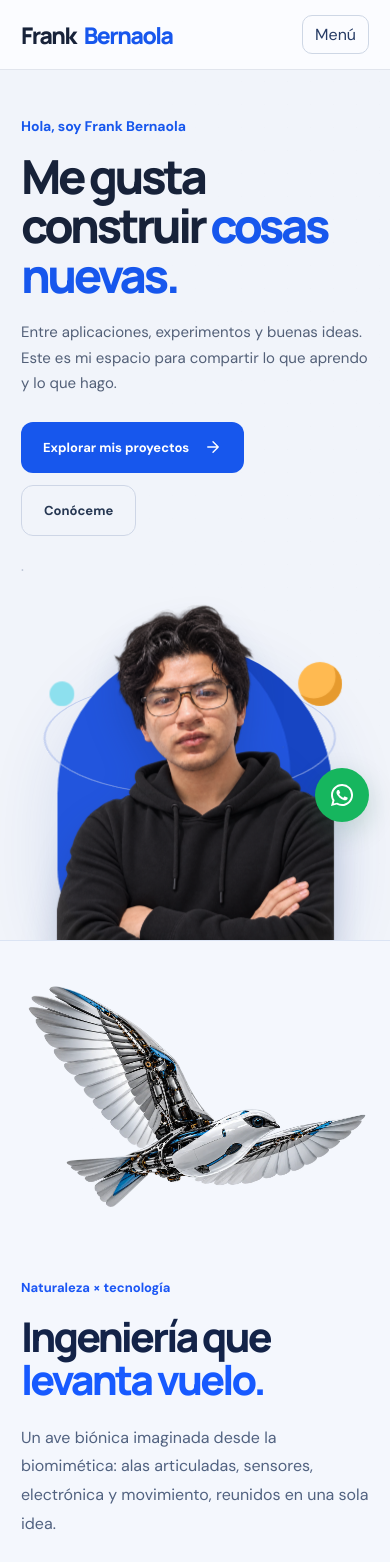
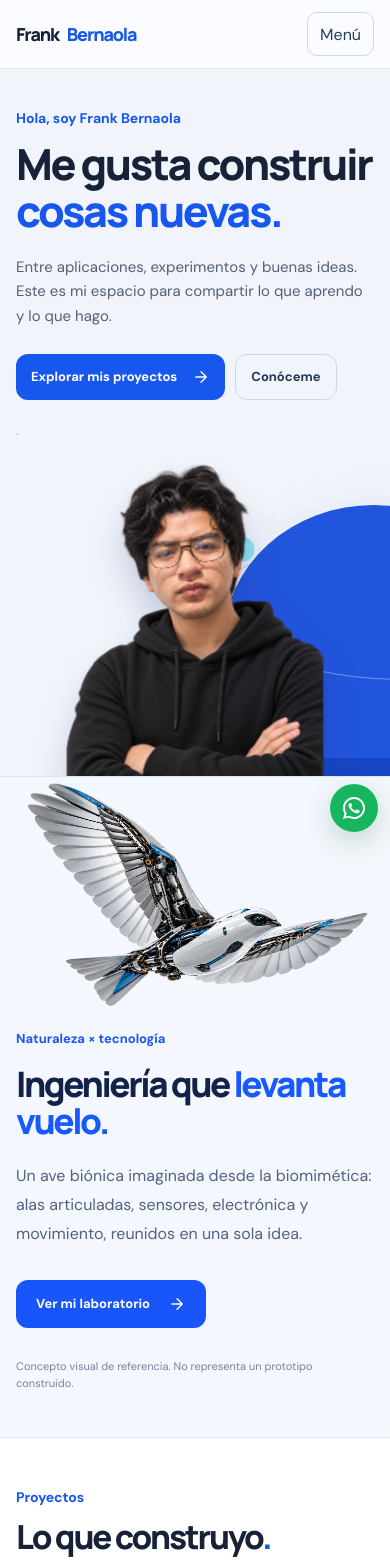
Before and after one commit to FrankDeveloperxd/FrankDeveloperxd.github.io, a React (Vite) app: page / in a window 390 px wide. Shown: the top 1562 px of the page. Built offline with nearby package versions, Linux system fonts and the light colour scheme.

Commit message:
Mejorar responsive del portafolio y FrankLabs

```diff
--- /dev/null
+++ b/src/labs-responsive.css
@@ -0,0 +1,52 @@
+/* FrankLabs responsive layer — load AFTER labs.css */
+.labs-page { overflow-x: clip; }
+.labs-shell { width: min(1190px, calc(100% - 2 * clamp(16px, 4vw, 28px))); }
+.labs-page *, .labs-page *::before, .labs-page *::after { min-width: 0; }
+.labs-tool-heading p, .labs-tool p, .note p, .space-project strong { overflow-wrap: anywhere; }
+.labtool-panel, .labtool-display, .kanban-wrap, .notes-layout, .spaces-layout { max-width: 100%; }
+.labtool-display img, .labtool-display canvas { max-width: 100%; height: auto; }
+.labtool-panel input[type='file'] { max-width: 100%; }
+@media (max-width: 1000px) {
+  .labs-cards { grid-template-columns: repeat(2, minmax(0, 1fr)); gap: 16px; }
+  .labtool-layout { grid-template-columns: repeat(2, minmax(0, 1fr)); }
+  .spaces-layout { grid-template-columns: minmax(200px, .7fr) minmax(0, 1.3fr); }
+  .kanban-grid { gap: 10px; }
+  .kanban-lane { padding: 12px; }
+  .notes-layout { grid-template-columns: 1fr; }
+}
+@media (max-width: 740px) {
+  .labs-page { padding: 30px 0 60px; }
+  .labs-catalog-header { flex-direction: column; align-items: stretch; gap: 20px; }
+  .labs-search { width: 100%; min-width: 0; }
+  .labs-tool-heading { align-items: flex-start; gap: 14px; }
+  .labs-tool-heading h1 { font-size: clamp(28px, 6.5vw, 44px); }
+  .labs-tool-heading .labs-tool-icon { flex-shrink: 0; width: 56px; height: 56px; }
+  .labtool-layout, .spaces-layout { grid-template-columns: 1fr; }
+  .spaces-layout { gap: 16px; }
+  .space-sidebar { border-right: 0; border-bottom: 1px solid #e0e7f5; padding: 0 0 20px; }
+  .kanban-grid { grid-template-columns: 1fr; gap: 14px; }
+  .kanban-lane { min-height: 170px; }
+  .kanban-wrap, .notes-layout, .spaces-layout { padding: 18px; }
+  .labtool-panel, .labtool-display { padding: 20px; min-height: 260px; }
+}
+@media (max-width: 520px) {
+  .labs-shell { width: calc(100% - 32px); }
+  .labs-cards { grid-template-columns: 1fr; gap: 12px; }
+  .labs-tool { min-height: 170px; padding: 20px; }
+  .labs-card-head { margin-bottom: 15px; }
+  .labs-tool-heading { flex-wrap: wrap; }
+  .labs-tool-heading h1 { font-size: clamp(26px, 8vw, 36px); }
+  .labs-breadcrumb { gap: 8px; flex-wrap: wrap; line-height: 1.5; margin-bottom: 22px; }
+  .labtool-panel, .labtool-display, .kanban-wrap, .notes-layout, .spaces-layout { border-radius: 18px; padding: 15px; }
+  .labtool-panel input:not([type='color']):not([type='range']), .labtool-panel select, .labtool-panel textarea, .task-form input { font-size: 16px; }
+  .labtool-display>img:not(.result-image) { width: min(100%, 250px); }
+  .task-form { display: flex; flex-direction: column; align-items: stretch; }
+  .task-form > * { width: 100%; }
+  .note-list { grid-template-columns: 1fr; }
+  .space-project { width: 100%; min-width: 0; }
+  .spaces-content h2 { font-size: clamp(25px, 8vw, 34px); }
+  .labs-bottom-nav button, .labs-breadcrumb button { min-height: 42px; }
+}
+@media (hover: none) {
+  .labs-tool:hover, .labs-tool:hover .labs-tool-icon, .labs-tool:hover .labs-card-arrow { transform: none; }
+}
--- a/src/main.jsx
+++ b/src/main.jsx
@@ -2,6 +2,8 @@ import LabsPage from './labs/LabsPage.tsx';
 import React, { useEffect, useRef, useState } from 'react';
 import { createRoot } from 'react-dom/client';
 import './style.css';
+import './portfolio-responsive.css';
+import './labs-responsive.css';
 
 const projects = [
   { name:'MODCONTROL', group:'Monitoreo industrial', desc:'App para visualizar variables, sensores y alertas desde dispositivos conectados.', color:'blue', art:'monitor', tags:['Android','MQTT'] },
--- /dev/null
+++ b/src/portfolio-responsive.css
@@ -0,0 +1,99 @@
+/* Frank Portfolio — responsive layer. Load AFTER style.css. */
+:root { --mobile-gutter: clamp(16px, 4vw, 32px); }
+html { scroll-padding-top: 84px; }
+body { min-width: 0; overflow-x: clip; }
+img, video, canvas { max-width: 100%; }
+.container { width: min(1260px, calc(100% - 2 * var(--mobile-gutter))); }
+.header-inner, .hero-grid, .about-grid, .bird-feature-layout, .detail-hero,
+.detail-columns, .project, .tools-grid, .journey-mosaic { min-width: 0; }
+.hero-copy, .hero-portrait, .bird-feature-copy, .bird-photo,
+.project-details, .project-image, .about-copy { min-width: 0; }
+.hero h1, .bird-feature h2, .section h2, .detail-copy h1 { overflow-wrap: break-word; }
+.hero-portrait img { max-width: 100%; }
+@media (max-width: 1100px) {
+  .header-inner { gap: 18px; }
+  .header-inner nav { gap: 17px; }
+  .hero-grid { grid-template-columns: minmax(0, 1.05fr) minmax(0, .95fr); gap: 18px; }
+  .hero h1 { font-size: clamp(43px, 5.8vw, 72px); }
+  .journey-mosaic { grid-template-columns: repeat(2, minmax(0, 1fr)); }
+  .tools-grid { grid-template-columns: repeat(3, minmax(0, 1fr)); }
+  .bird-feature-layout { grid-template-columns: minmax(0, 53%) minmax(0, 47%); }
+  .bird-photo { height: min(45vw, 480px); min-height: 0; }
+}
+@media (max-width: 800px) {
+  .header-inner { position: relative; min-height: 68px; gap: 12px; }
+  .logo { font-size: clamp(18px, 3vw, 22px); white-space: nowrap; }
+  .mobile-menu { display: inline-flex !important; align-items: center; justify-content: center; min-height: 44px; min-width: 62px; margin-left: auto; }
+  .header-inner > nav { display: none !important; position: absolute; top: calc(100% + 1px); left: calc(-1 * var(--mobile-gutter)); right: calc(-1 * var(--mobile-gutter)); margin: 0; padding: 14px var(--mobile-gutter) 20px; background: #fff; border-bottom: 1px solid #dce4f3; box-shadow: 0 16px 24px #142b5717; flex-direction: column; align-items: stretch; gap: 0; z-index: 65; }
+  .header-inner > nav.open { display: flex !important; }
+  .header-inner > nav a { display: flex; align-items: center; min-height: 46px; font-size: 15px; }
+  .nav-github { display: none !important; }
+  .hero-grid { display: flex; flex-direction: column; min-height: 0; gap: 0; }
+  .hero-copy { width: 100%; padding: 48px 0 14px; }
+  .hero h1 { font-size: clamp(42px, 8.4vw, 68px); max-width: 680px; }
+  .hero-portrait { height: clamp(290px, 58vw, 470px); width: min(100%, 490px); align-self: center; transform: none !important; }
+  .orbit-stage { width: min(100%, 450px); height: 90%; }
+  .section-top, .tools-heading { flex-direction: column; align-items: flex-start; gap: 12px; }
+  .section-top > p { max-width: 630px; margin: 0; }
+  .projects-grid { grid-template-columns: repeat(2, minmax(0, 1fr)); gap: 16px; }
+  .project:first-child { grid-column: 1 / -1; }
+  .about-grid { grid-template-columns: 1fr; gap: 20px; }
+  .bird-feature-layout { display: flex; flex-direction: column; min-height: 0; gap: 0; }
+  .bird-photo { order: 1; width: 100%; height: clamp(245px, 50vw, 460px); min-height: 0; background-size: contain !important; }
+  .bird-feature-copy { order: 2; width: 100%; padding: 16px 0 44px; }
+  .detail-hero, .detail-columns { grid-template-columns: 1fr; }
+  .detail-art { min-height: 270px; }
+  .detail-copy { padding: clamp(20px, 5vw, 42px); }
+  .lab-grid { grid-template-columns: repeat(2, minmax(0, 1fr)); }
+}
+@media (max-width: 560px) {
+  :root { --mobile-gutter: 16px; }
+  .site-header { backdrop-filter: blur(8px); }
+  .hero-copy { padding: 40px 0 8px; }
+  .hero h1 { font-size: clamp(37px, 11vw, 58px); line-height: 1.09; letter-spacing: -.055em; }
+  .eyebrow { margin-bottom: 14px; }
+  .hero-lede { font-size: 15px; line-height: 1.65; }
+  .hero-actions { gap: 10px; }
+  .hero-actions .btn { min-height: 46px; padding: 12px 15px; }
+  .hero-portrait { height: clamp(265px, 81vw, 390px); }
+  .orbit-stage { height: 92%; }
+  .section { padding-block: 50px !important; }
+  .section h2, .contact h2 { font-size: clamp(32px, 8.5vw, 46px); }
+  .projects-grid { grid-template-columns: 1fr; gap: 16px; }
+  .project:first-child { grid-column: auto; display: block; min-height: 0; }
+  .project:first-child .project-image, .project-image { height: 200px; }
+  .project:first-child .project-details { padding: 20px; }
+  .project:first-child h3 { font-size: 22px; }
+  .tools-grid { grid-template-columns: repeat(2, minmax(0, 1fr)); gap: 10px; }
+  .tool-card { min-height: 158px; padding: 16px 12px; }
+  .tool-card strong { font-size: 17px !important; }
+  .tool-card small { font-size: 12px !important; }
+  .tool-icon { width: 46px; height: 46px; }
+  .lab-grid { grid-template-columns: 1fr; }
+  .lab-graphic { height: 150px !important; }
+  .journey-mosaic { grid-template-columns: 1fr; }
+  .journey-tile { min-height: 0; padding: 22px; }
+  .bird-feature-copy h2 { font-size: clamp(35px, 9vw, 48px); }
+  .bird-photo { height: clamp(200px, 60vw, 330px); }
+  .detail-modules { grid-template-columns: 1fr; }
+  .detail-footer { flex-direction: column; align-items: stretch; }
+  .contact { padding: 58px 0 !important; }
+  .contact-actions { flex-direction: column; align-items: stretch; }
+  .contact-actions .btn { width: 100%; }
+  .footer-inner { flex-direction: column; text-align: center; align-items: center; }
+  .whatsapp-float { right: 12px; bottom: max(12px, env(safe-area-inset-bottom)); width: 48px; height: 48px; }
+}
+@media (max-width: 370px) {
+  .logo { font-size: 18px; }
+  .hero-actions { flex-direction: column; align-items: stretch; }
+  .hero-actions .btn { width: 100%; }
+  .tools-grid { grid-template-columns: 1fr; }
+}
+@media (hover: none), (pointer: coarse) {
+  .hero-portrait, .orbit-stage { transform: none !important; }
+  .project:hover, .lab-card:hover, .journey-tile:hover { transform: none !important; }
+}
+@media (prefers-reduced-motion: reduce) {
+  *, *::before, *::after { animation-duration: .01ms !important; animation-iteration-count: 1 !important; transition-duration: .01ms !important; scroll-behavior: auto !important; }
+  .reveal { opacity: 1 !important; transform: none !important; }
+}
```
